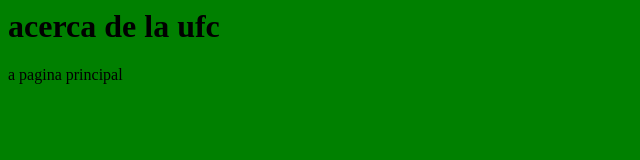
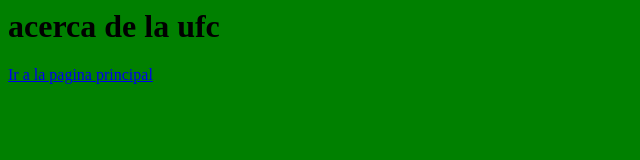
Before and after one commit to Rafae32/github.io, a plain HTML site: page paginas/acer_de_ufc.html in a window 1280 px wide. Shown: the whole page, without its empty margins (0-640 px from the left). Drawn offline with Linux system fonts and the light colour scheme.

Commit message:
Update acer_de_ufc.html

```diff
--- a/paginas/acer_de_ufc.html
+++ b/paginas/acer_de_ufc.html
@@ -2,10 +2,9 @@
   <head>
      <link rel="stylesheet" type="text/css" href="../css/estilos.css">
     <title>acerca de la ufc</title>
-
   </head>
   <body>
     <h1>acerca de la ufc</h1>
-    <a herf="../index.html">a pagina principal </a>
+    <a href="../index.html">Ir a la pagina principal </a>
   </body>
 </html>
```
